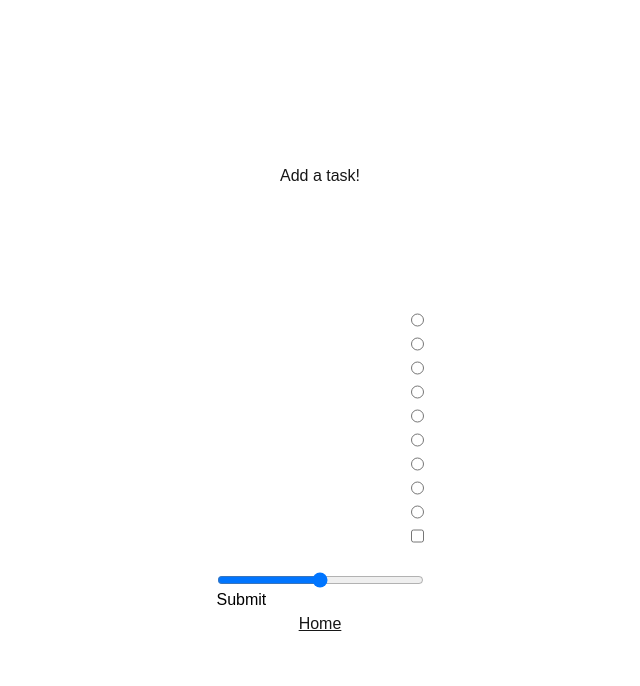
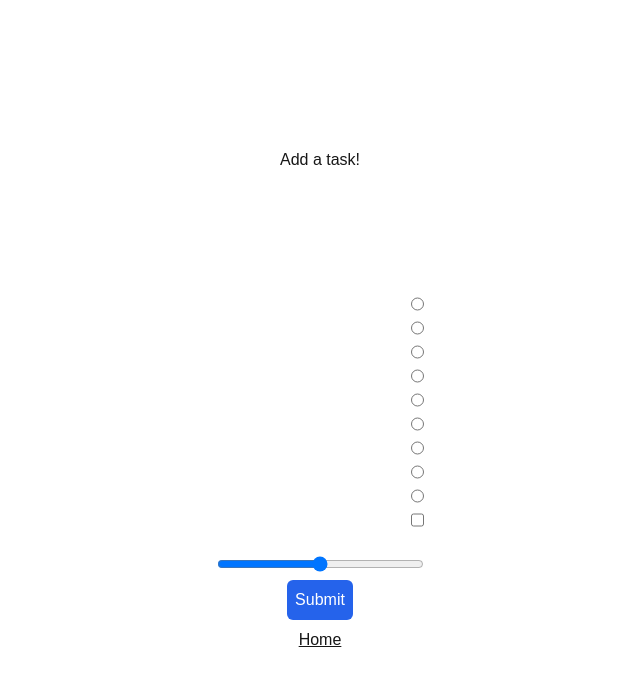
Before and after one commit to MegatHaq/Hendshake-Assessment, a Next.js app: page /addtask in a window 1280 px wide. Shown: the top 686 px of the page, without its empty margins (320-960 px from the left). Built offline with nearby package versions, Linux system fonts and the light colour scheme.

Commit message:
added response after submmit form.

```diff
--- a/src/app/addtask/page.tsx
+++ b/src/app/addtask/page.tsx
@@ -1,5 +1,6 @@
 "use client";
 import Link from "next/link";
+import { useState } from "react";
 import { SubmitHandler, useForm } from "react-hook-form";
 
 // Will be using react hook form as I am used to using RHF.
@@ -27,6 +28,8 @@ export default function AddTask() {
 
 	const { register, handleSubmit } = useForm<TaskInput>();
 
+    const [response,setResponse] = useState<string>()
+
 	const onSubmit: SubmitHandler<TaskInput> = async (data) => {
 		data.accessibility = data.accessibility / 100;
 
@@ -46,6 +49,7 @@ export default function AddTask() {
 			const updatedTasks = [...existingTasks, data];
 			localStorage.setItem("taskData", JSON.stringify(updatedTasks));
 			console.log("Inserted!");
+            setResponse(`successfully inserted activity ${data.activity}`)
 			// using localstorage to make sure that items will still be there once user leaves
 		} catch (error) {
 			console.log(error);
@@ -92,8 +96,11 @@ export default function AddTask() {
 						{...register("accessibility", { required: "true" })}
 					/>
 				</div>
-				<input type="submit" className="bg-white" />
+				<div className="w-full flex justify-center">
+					<input type="submit" className="my-2 p-2 bg-blue-600 text-white rounded-md" />
+				</div>
 			</form>
+            {response && <p>{response}</p>}
 			<Link href={"/"} className="underline">
 				Home
 			</Link>
--- a/src/app/page.tsx
+++ b/src/app/page.tsx
@@ -55,7 +55,7 @@ export default function Home() {
 					}
 				)}
 			</div>
-			{!taskData && <h1>No Tasks available</h1>}
+			{!taskData || taskData.length == 0 && <h1>No Tasks available</h1>}
 			<Link href={"/addtask"} className="underline mt-12">
 				Add tasks
 			</Link>
```
